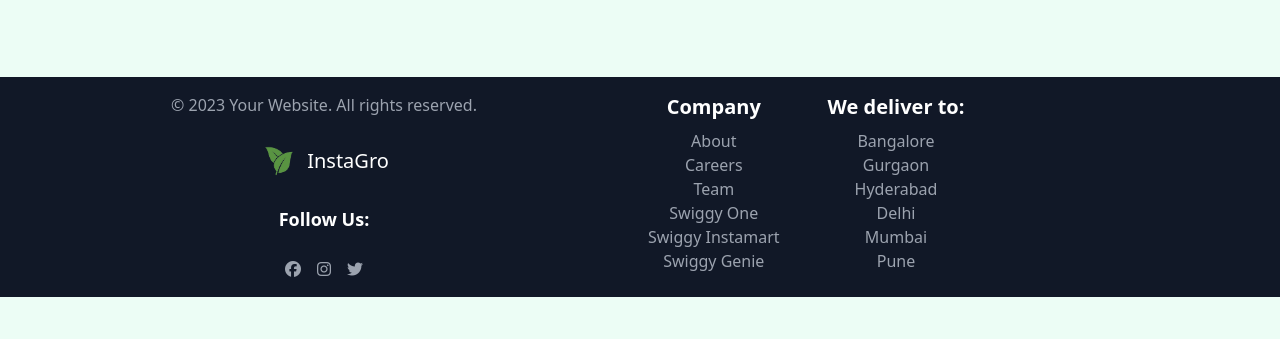
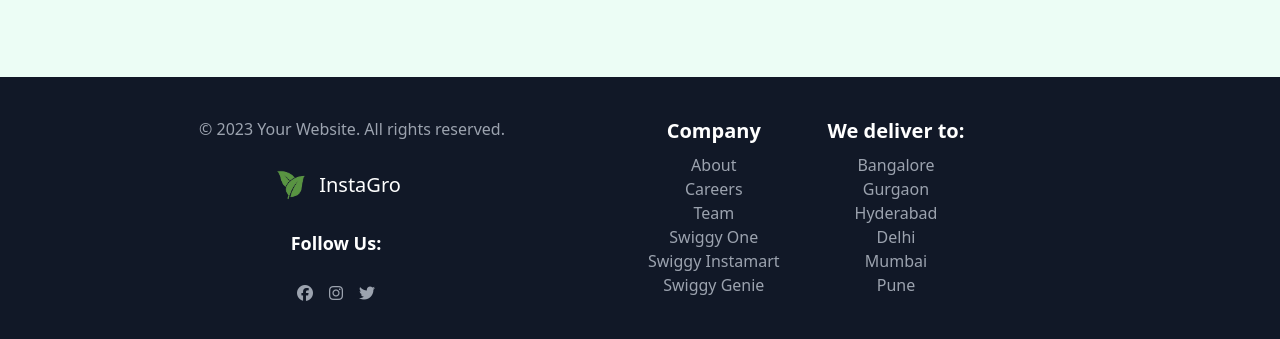
Before and after one commit to joeltmathew857/Digital-Clock, a plain HTML site: page indexa.html in a window 1280 px wide. Shown: the part 1757-2096 px from the top of the page. Before the commit the page ends 2054 px from the top, so only its background shows below. Drawn offline with nearby package versions, Linux system fonts and the light colour scheme.

```diff
--- a/indexa.html
+++ b/indexa.html
@@ -311,12 +311,12 @@
     </div>
 
     <!-- Footer -->
-    <footer class="bg-gray-900 text-white p-4 mt-8">
+    <footer class="bg-gray-900 text-white p-10 mt-8">
       <div class="container mx-auto text-center">
         <div class="grid grid-cols-1 md:grid-cols-2 gap-4">
           <!-- Copyright, Social Media Icons, and Logo -->
           <div class="flex flex-col space-y-6">
-            <p class="text-gray-400">
+            <p class="text-gray-400 ml-8">
               &copy; 2023 Your Website. All rights reserved.
             </p>
             <div class="flex items-center justify-center space-x-2">
```
